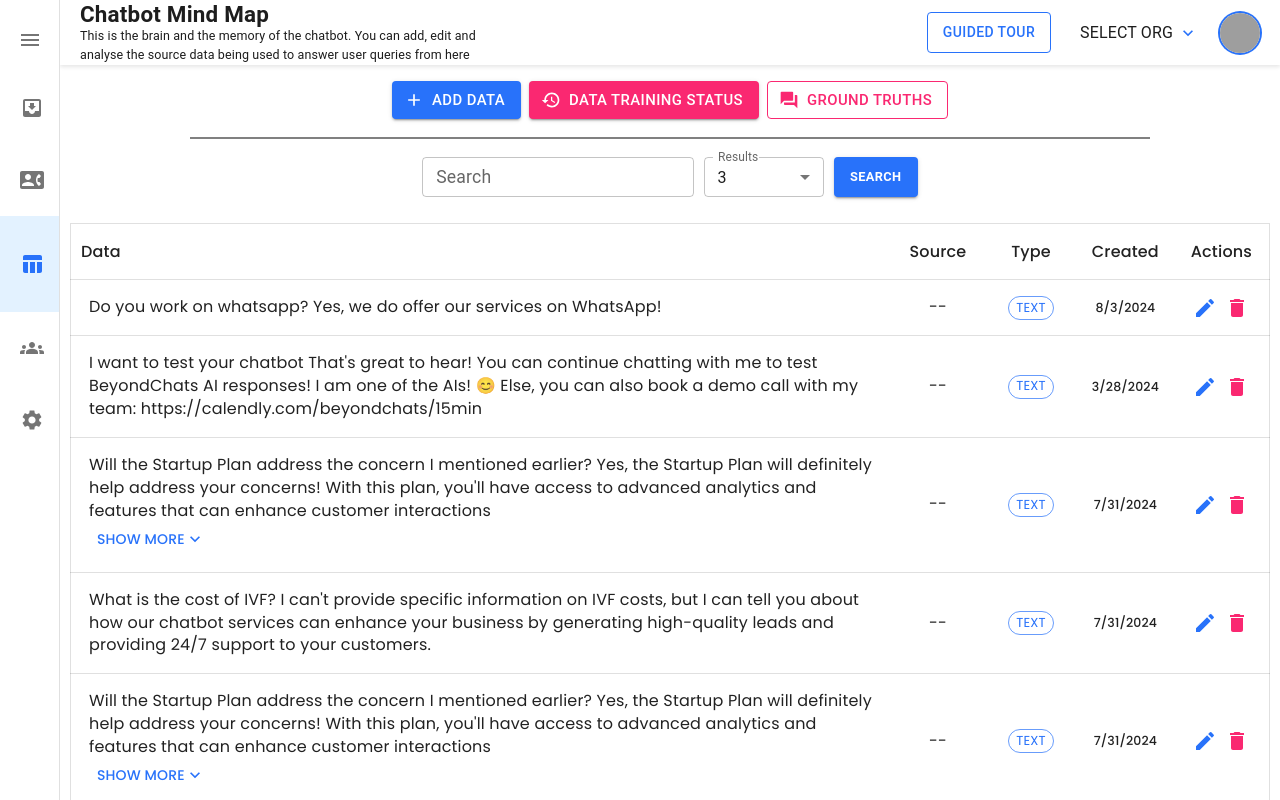
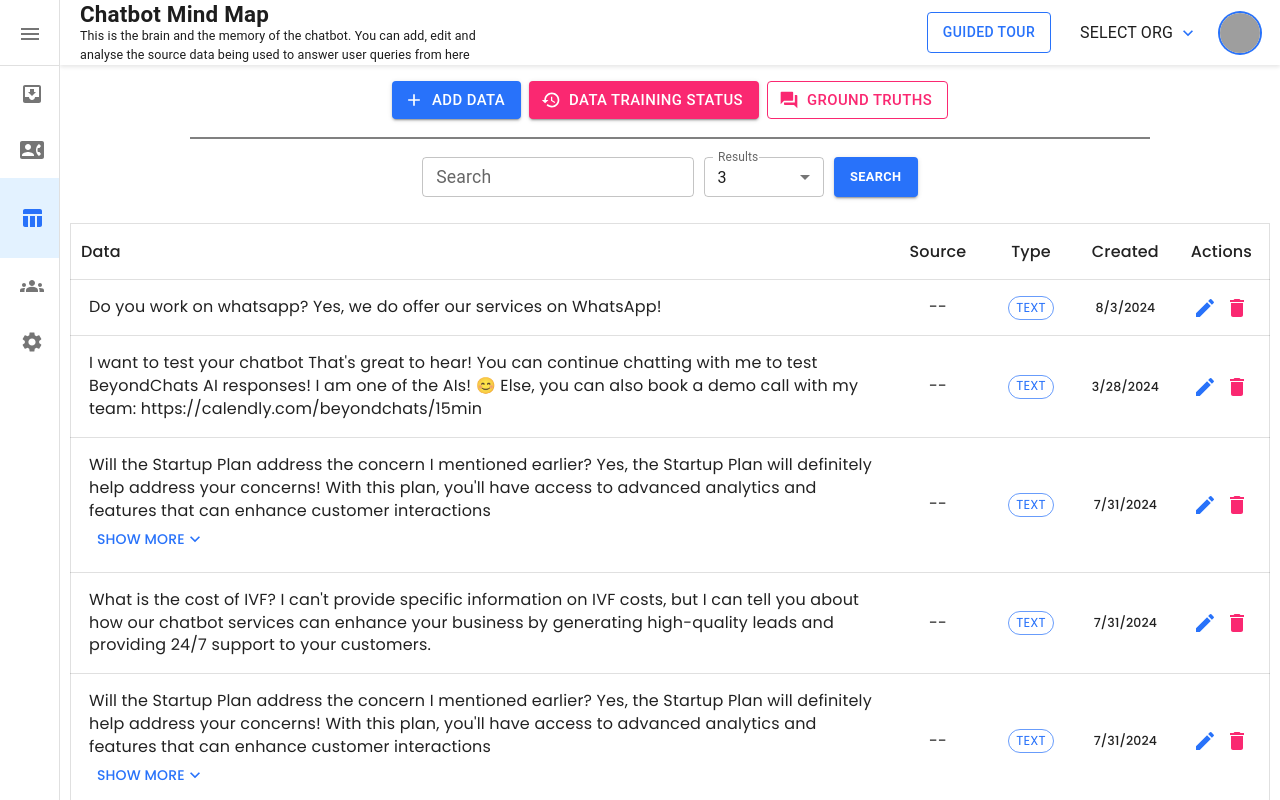
Before and after one commit to Surjendu-kar/Mind-Map-Clone, a React (Vite) app: page /mindmap in a window 1280 px wide. Shown: the top 800 px of the page. Built offline with nearby package versions, Linux system fonts and the light colour scheme; grey boxes are pictures that could not be loaded.

Commit message:
fix the sidebar

```diff
--- a/src/components/Sidebar/Sidebar.tsx
+++ b/src/components/Sidebar/Sidebar.tsx
@@ -19,7 +19,7 @@
 interface OpenProps {
   isOpen: boolean;
 }
-interface ActiveProps {
+interface ActiveProps extends OpenProps {
   active: boolean;
 }
 
@@ -43,6 +43,10 @@
   [theme.breakpoints.down("sm")]: {},
 }));
 
+const StyledList = styled(List)(() => ({
+  padding: "2px 0",
+}));
+
 const Menu = styled(ListItem, {
   shouldForwardProp: (prop) => prop !== "isOpen",
 })<OpenProps>(({ theme, isOpen }) => ({
@@ -50,6 +54,7 @@
   minHeight: "64px",
   padding: "0px 8px",
   justifyContent: isOpen ? "flex-end" : "center",
+  borderBottom: `1px solid ${theme.palette.divider}`,
 
   [theme.breakpoints.down("lg")]: {},
   [theme.breakpoints.down("md")]: {},
@@ -67,11 +72,11 @@
 }));
 
 const StyledListItem = styled(Link, {
-  shouldForwardProp: (prop) => prop !== "active",
-})<ActiveProps>(({ theme, active }) => ({
+  shouldForwardProp: (prop) => prop !== "active" && prop !== "isOpen",
+})<ActiveProps>(({ theme, active, isOpen }) => ({
   display: "flex",
   alignItems: "center",
-  padding: "8px 20px",
+  padding: isOpen ? "8px 20px" : "0px 20px",
   textDecoration: "none",
   color: theme.palette.text.primary,
   backgroundColor: active ? `#e3f2ff` : "transparent",
@@ -95,7 +100,7 @@
 
   return (
     <StyledDrawer variant="permanent" isOpen={open}>
-      <List>
+      <StyledList>
         <Menu disablePadding isOpen={open}>
           <Tooltip
             title={open ? "Close Left Drawer" : "Open Left Drawer"}
@@ -123,7 +128,7 @@
               arrow
               disableHoverListener={open}
             >
-              <StyledListItem active={isActive} to={item.path}>
+              <StyledListItem active={isActive} isOpen={open} to={item.path}>
                 <ListItemIcon
                   sx={{
                     minWidth: 0,
@@ -144,7 +149,7 @@
             </Tooltip>
           );
         })}
-      </List>
+      </StyledList>
     </StyledDrawer>
   );
 };
--- a/src/components/ViewMindMap/DataTable.tsx
+++ b/src/components/ViewMindMap/DataTable.tsx
@@ -130,6 +130,7 @@
     borderRadius: "16px",
   },
 }));
+
 const DataTable = () => {
   const [expandedRows, setExpandedRows] = useState<number[]>([]);
   const [selectedCell, setSelectedCell] = useState<string | null>(null);
```
